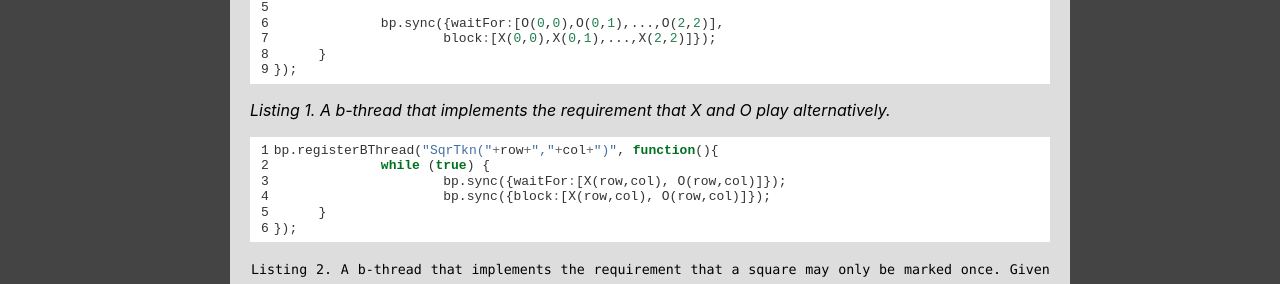
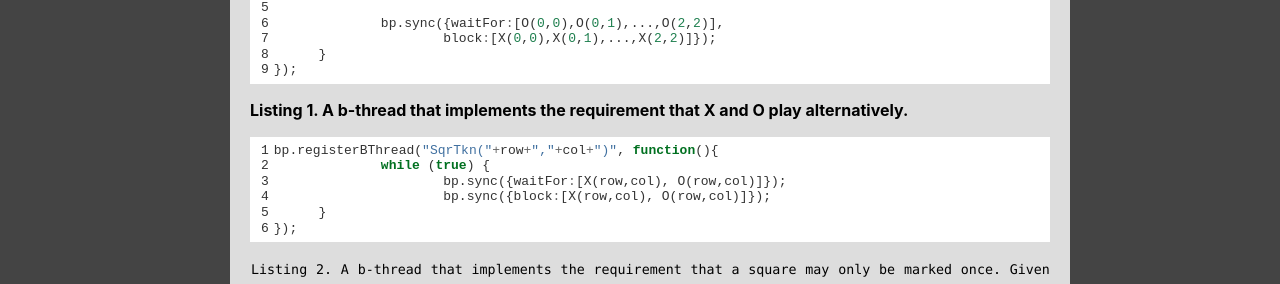
Before and after one commit to bThink-BGU/BPjs, a Sphinx documentation site: the page built from docs/source/example-TTT.rst, in a window 1280 px wide. Shown: the part 458-742 px from the top of the page. Built offline with Sphinx 7.4.7, drawn with Linux system fonts in a browser that asks for light colours; formulas are drawn with MathJax 3.

Commit message:
bold try

```diff
--- a/docs/source/example-TTT.rst
+++ b/docs/source/example-TTT.rst
@@ -15,7 +15,7 @@ The goal of the programmer here is to implement the tactics for the O player suc
   :linenos:
   :language: javascript
 
-`Listing 1. A b-thread that implements the requirement that X and O play alternatively.`
+**Listing 1. A b-thread that implements the requirement that X and O play alternatively.**
 
 .. literalinclude:: Examples_code/TTT_listing2.js
   :linenos:
```
